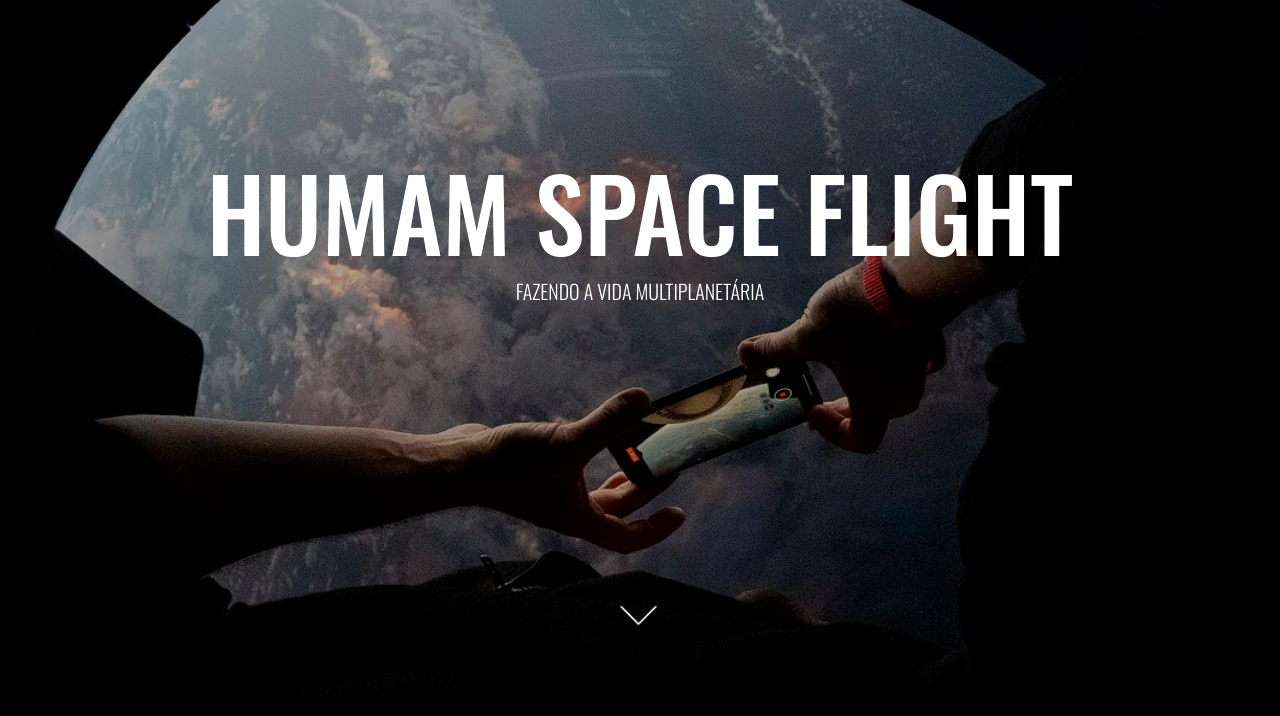
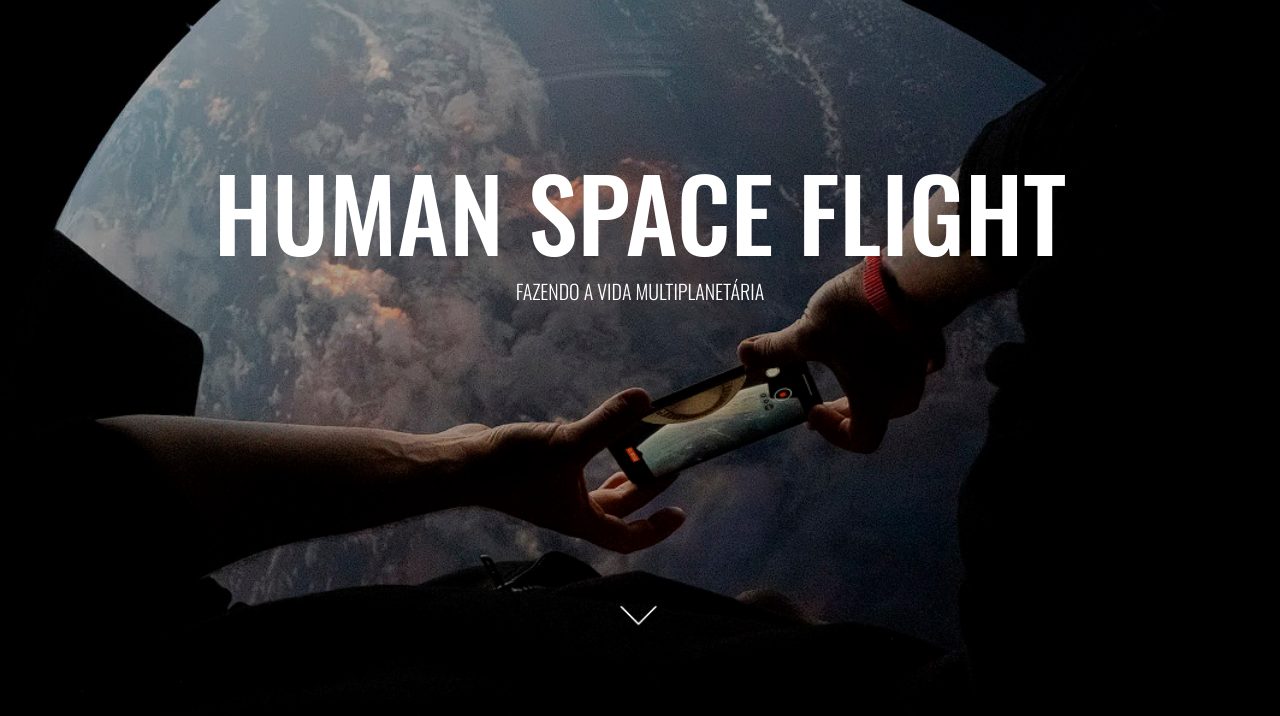
Before and after one commit to gui-bus/cloneSpaceX, a plain HTML site: page humanSpaceFlight.html in a window 1280 px wide. Shown: the part 84-800 px from the top of the page. Drawn offline with nearby package versions, Linux system fonts and the light colour scheme.

Commit message:
Add files via upload

```diff
--- a/humanSpaceFlight.html
+++ b/humanSpaceFlight.html
@@ -82,7 +82,7 @@
         data-aos="fade-up"
         data-aos-duration="1500"
       >
-        <p class="h1 titleFalcon9">HUMAM SPACE FLIGHT</p>
+        <p class="h1 titleFalcon9">HUMAN SPACE FLIGHT</p>
         <p class="h5 subTitleFalcon9">FAZENDO A VIDA MULTIPLANETÁRIA</p>
       </div>
 
```
Also changed, not shown: 1 other file.
